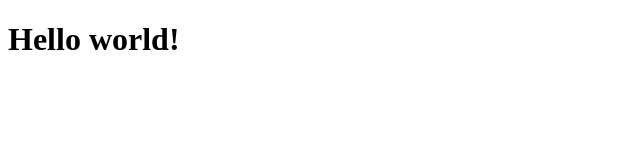
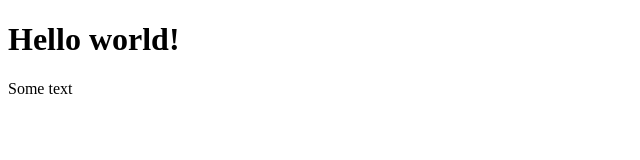
Before and after one commit to marina-martoian/demo, a plain HTML site: page index.html in a window 1280 px wide. Shown: the full height of the page, 0-640 px from the left. Drawn offline with Linux system fonts and the light colour scheme.

Commit message:
My first commit

```diff
--- a/index.html
+++ b/index.html
@@ -4,9 +4,10 @@
     <meta charset="UTF-8">
     <meta http-equiv="X-UA-Compatible" content="IE=edge">
     <meta name="viewport" content="width=device-width, initial-scale=1.0">
-    <title>Demo</title>
+
 </head>
 <body>
     <h1>Hello world!</h1>
+    <p>Some text</p>
 </body>
 </html>
```
